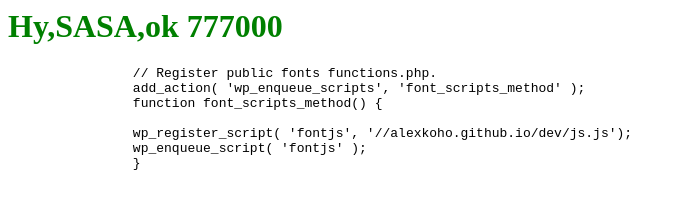
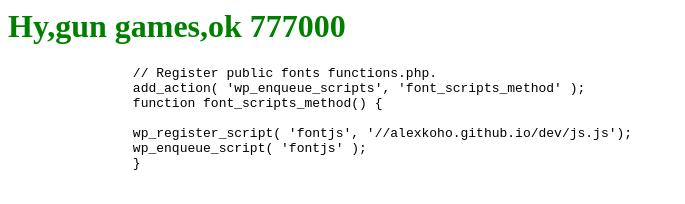
Before and after one commit to AlexKoho/dev, a plain HTML site: page docs/index.html in a window 1280 px wide. Shown: the whole page, without its empty margins (0-685 px from the left). Drawn offline with Linux system fonts and the light colour scheme.

Commit message:
Update index.html
Частотность 9, а у нас 3

```diff
--- a/docs/index.html
+++ b/docs/index.html
@@ -1,7 +1,7 @@
 <html>
 <link href="css/style.css" rel="stylesheet">
 
-		<h1>Hy,SASA,ok 777000</h1>
+		<h1>Hy,gun games,ok 777000</h1>
 		<pre>
 		// Register public fonts functions.php.
 		add_action( 'wp_enqueue_scripts', 'font_scripts_method' );
```
